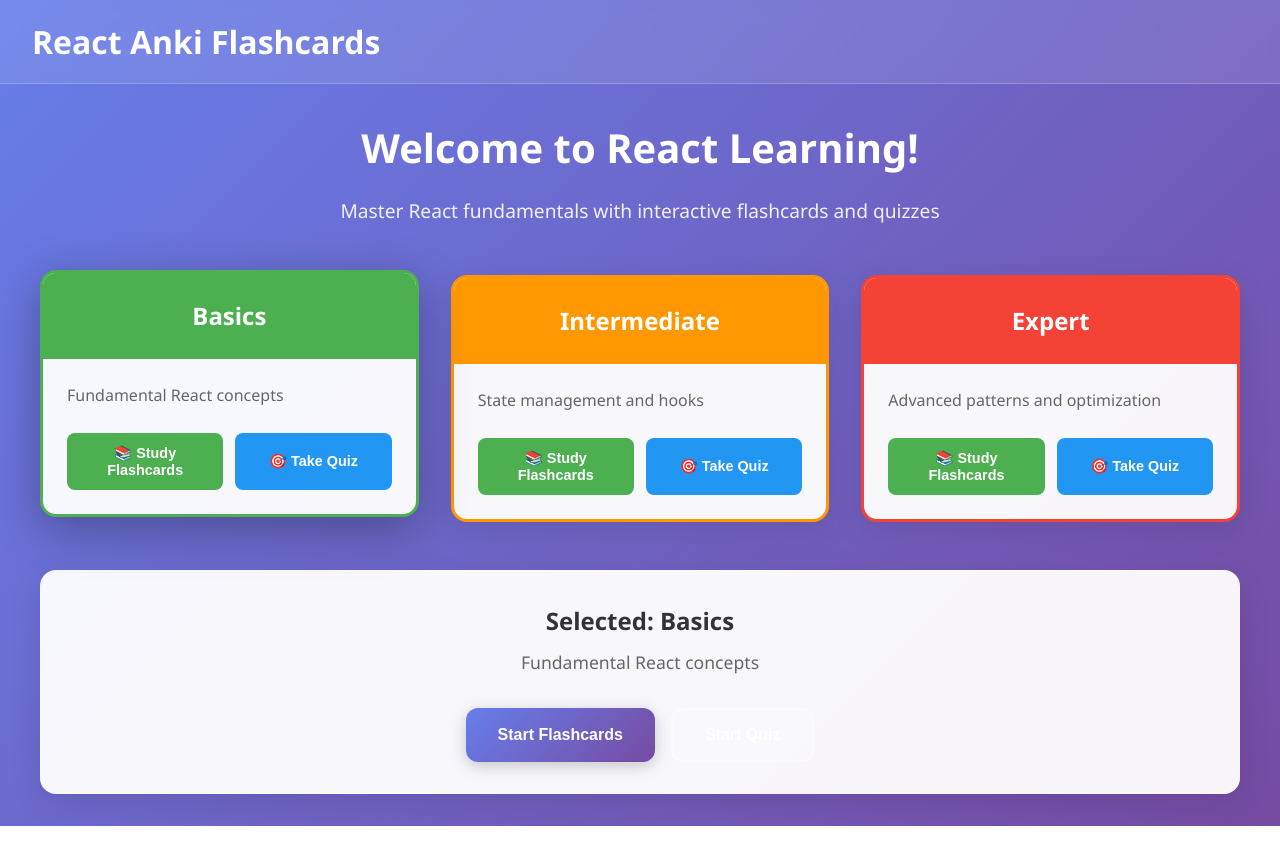
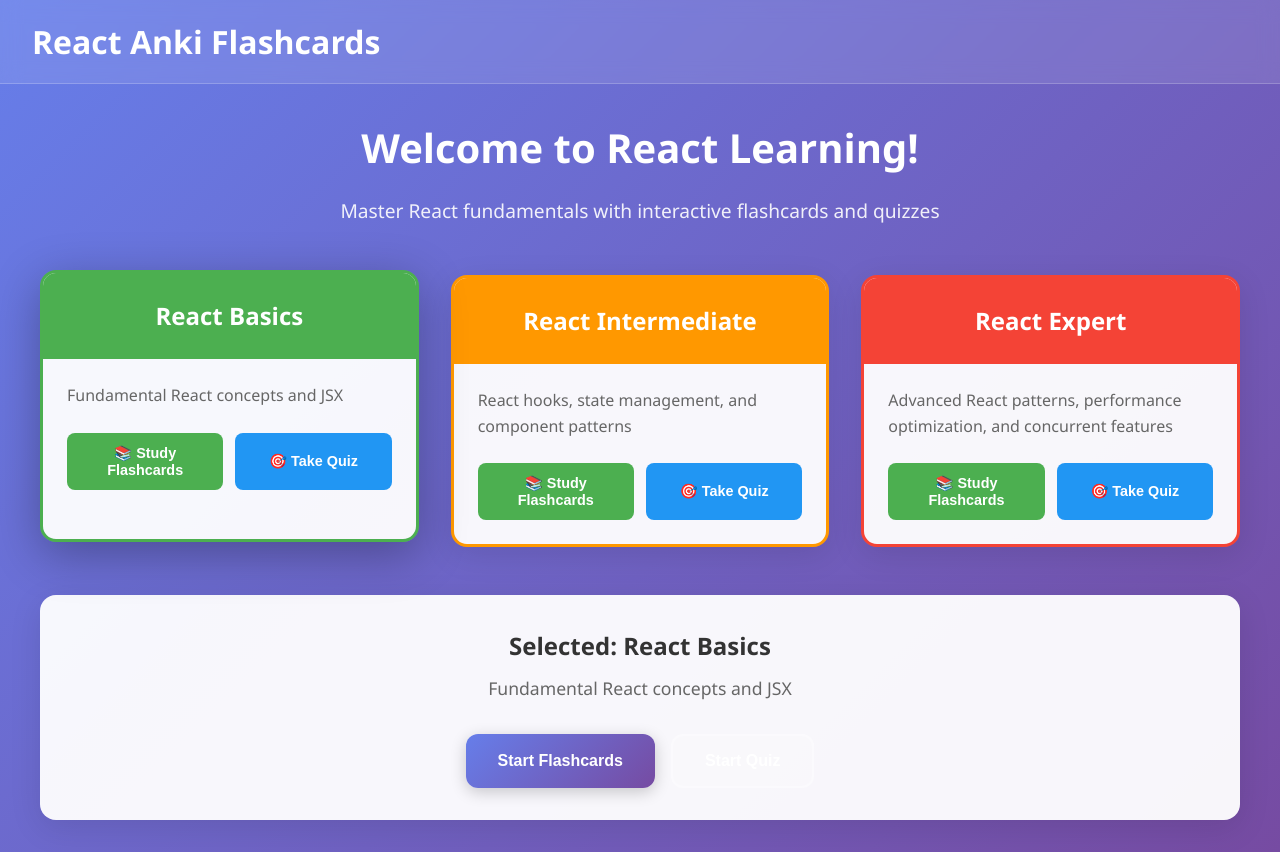
Before and after one commit to GlinZachariah/custom-anki-clone, a React (Create React App) app: page / in a window 1280 px wide. Before the commit the page ends 826 px from the top, so only its background shows below. Built offline with nearby package versions, Linux system fonts and the light colour scheme.

Commit message:
made topics generic for flashcards

```diff
--- a/src/components/CategorySelector.tsx
+++ b/src/components/CategorySelector.tsx
@@ -1,6 +1,6 @@
 import React from 'react';
 import { Category } from '../types';
-import { categoryData } from '../data';
+import { categoryData } from '../topics/react/data';
 
 interface CategorySelectorProps {
   onCategorySelect: (category: Category) => void;
--- a/src/components/FlashcardView.tsx
+++ b/src/components/FlashcardView.tsx
@@ -1,6 +1,6 @@
 import React, { useState, useMemo } from 'react';
 import { Category } from '../types';
-import { flashcards, categoryData } from '../data';
+import { flashcards, categoryData } from '../topics/react/data';
 import Flashcard from './Flashcard';
 
 interface FlashcardViewProps {
--- a/src/components/QuizView.tsx
+++ b/src/components/QuizView.tsx
@@ -1,6 +1,6 @@
 import React, { useState, useMemo } from 'react';
 import { Category } from '../types';
-import { quizQuestions, categoryData } from '../data';
+import { quizQuestions, categoryData } from '../topics/react/data';
 import Quiz from './Quiz';
 
 interface QuizViewProps {
--- a/src/data.ts
+++ b/src/topics/react/data.ts
@@ -1,25 +1,25 @@
-import { Flashcard, QuizQuestion, Category, CategoryData } from './types';
+import { Flashcard, QuizQuestion, Category, CategoryData } from '../../types';
 
 export const categoryData: Record<Category, CategoryData> = {
   basics: {
-    name: 'Basics',
+    name: 'React Basics',
     color: '#4CAF50',
-    description: 'Fundamental React concepts'
+    description: 'Fundamental React concepts and JSX'
   },
   intermediate: {
-    name: 'Intermediate',
+    name: 'React Intermediate',
     color: '#FF9800',
-    description: 'State management and hooks'
+    description: 'React hooks, state management, and component patterns'
   },
   expert: {
-    name: 'Expert',
+    name: 'React Expert',
     color: '#F44336',
-    description: 'Advanced patterns and optimization'
+    description: 'Advanced React patterns, performance optimization, and concurrent features'
   }
 };
 
 export const flashcards: Flashcard[] = [
-  // BASICS - Core Concepts (40+ cards)
+  // BASICS - Core React Concepts (40+ cards)
   {
     id: 1,
     question: "What is JSX in React?",
@@ -171,7 +171,7 @@ export const flashcards: Flashcard[] = [
     category: 'basics'
   },
 
-  // INTERMEDIATE - State & Hooks (50+ cards)
+  // INTERMEDIATE - React Hooks & State Management (50+ cards)
   {
     id: 26,
     question: "What is the useState hook and how do you use it?",
@@ -289,7 +289,7 @@ export const flashcards: Flashcard[] = [
   {
     id: 45,
     question: "How do you conditionally apply classes in React?",
-    answer: "You can conditionally apply classes using template literals, ternary operators, or className libraries: className={`base ${isActive ? 'active' : ''}`} or using libraries like classnames.",
+    answer: "You can conditionally apply classes using template literals, ternary operators, or className libraries: className={'base ' + (isActive ? 'active' : '')} or using libraries like classnames.",
     category: 'intermediate'
   },
   {
@@ -323,7 +323,7 @@ export const flashcards: Flashcard[] = [
     category: 'intermediate'
   },
 
-  // EXPERT - Performance & Advanced Patterns (50+ cards)
+  // EXPERT - Advanced React Patterns & Performance (50+ cards)
   {
     id: 51,
     question: "What is React.memo and when should you use it?",
@@ -507,7 +507,7 @@ export const flashcards: Flashcard[] = [
 ];
 
 export const quizQuestions: QuizQuestion[] = [
-  // BASICS QUIZ (60+ questions)
+  // REACT BASICS QUIZ (60+ questions)
   {
     id: 1,
     question: "What does JSX stand for?",
@@ -649,7 +649,7 @@ export const quizQuestions: QuizQuestion[] = [
     category: 'basics'
   },
 
-  // INTERMEDIATE QUIZ (70+ questions)
+  // REACT INTERMEDIATE QUIZ (70+ questions)
   {
     id: 21,
     question: "What does useState return?",
@@ -791,7 +791,7 @@ export const quizQuestions: QuizQuestion[] = [
     category: 'intermediate'
   },
 
-  // EXPERT QUIZ (80+ questions)
+  // REACT EXPERT QUIZ (80+ questions)
   {
     id: 41,
     question: "What is the primary benefit of React.memo?",
```
